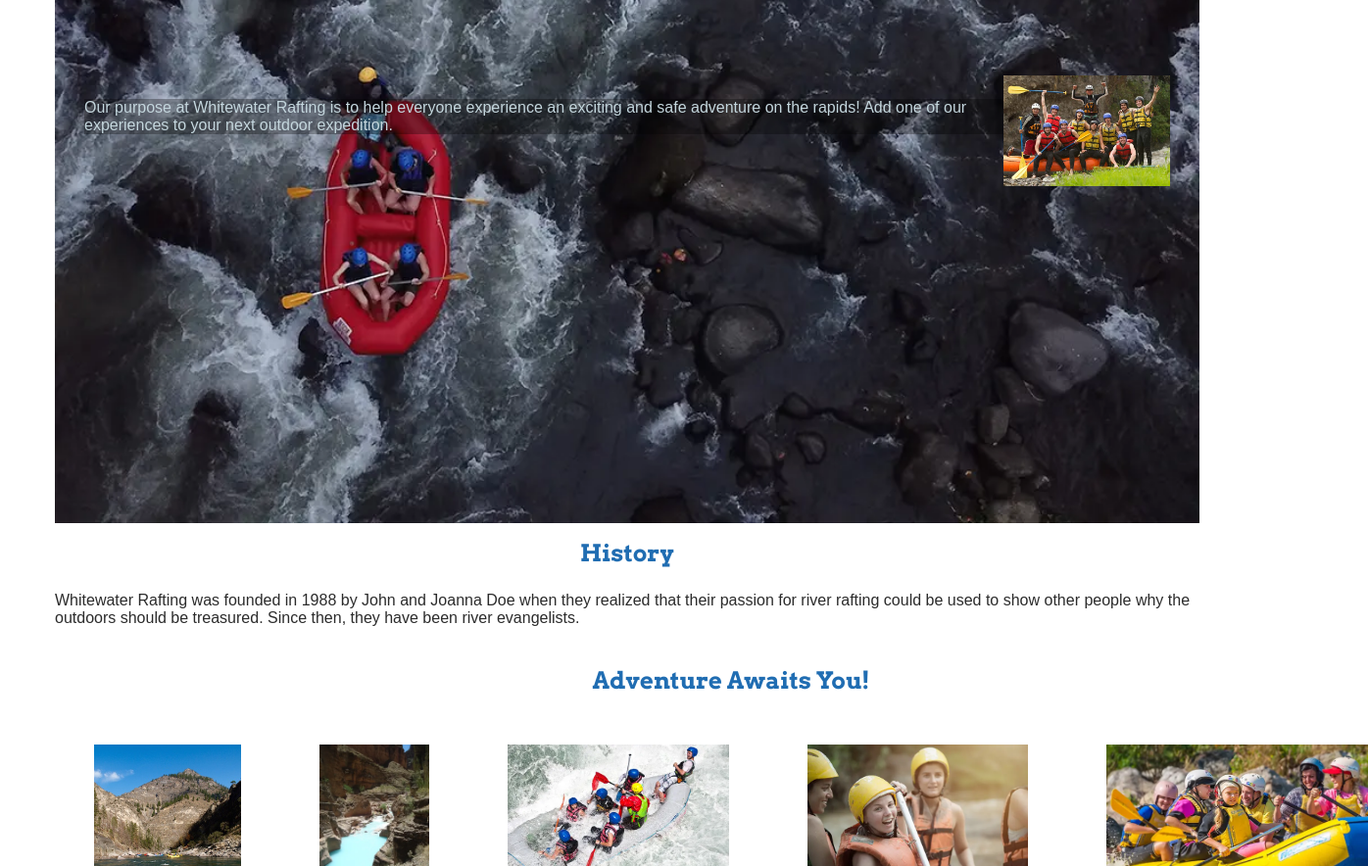
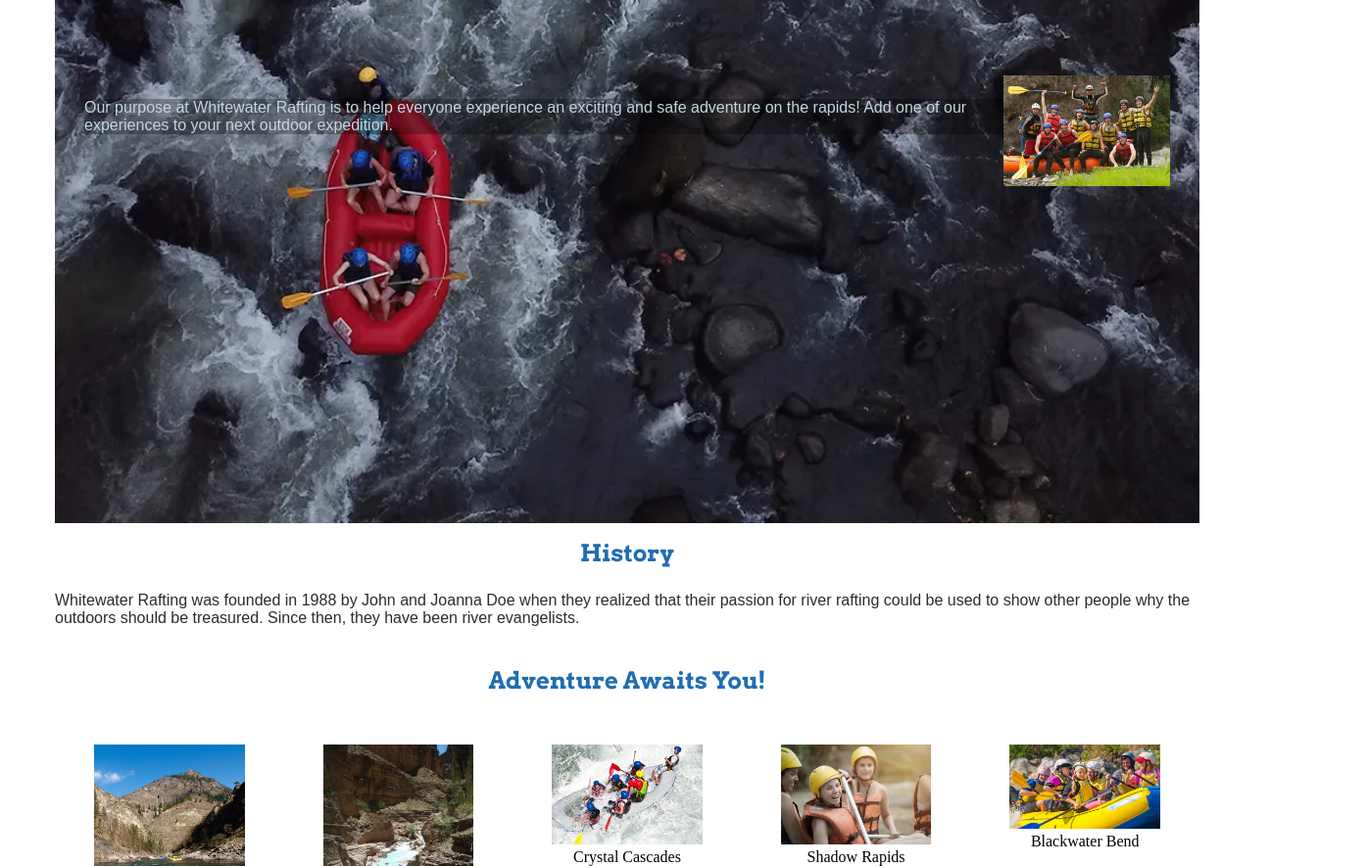
Before and after one commit to annaabbott/wdd130, a plain HTML site: page wwr/about.html in a window 1280 px wide. Shown: the part 416-1300 px from the top of the page at 98% size, 1396 px wide, since content can reach past the window. Drawn offline with Linux system fonts and the light colour scheme; a web font is replaced by a local one.

Commit message:
changed img px to percent

```diff
--- a/wwr/styles/rafting.css
+++ b/wwr/styles/rafting.css
@@ -101,8 +101,8 @@ h2 {
 }
 
 .adventure img{
-  height:150px;
-  width: auto;
+  height:auto;
+  width: 100%;
 }
 
 figcaption{
```
